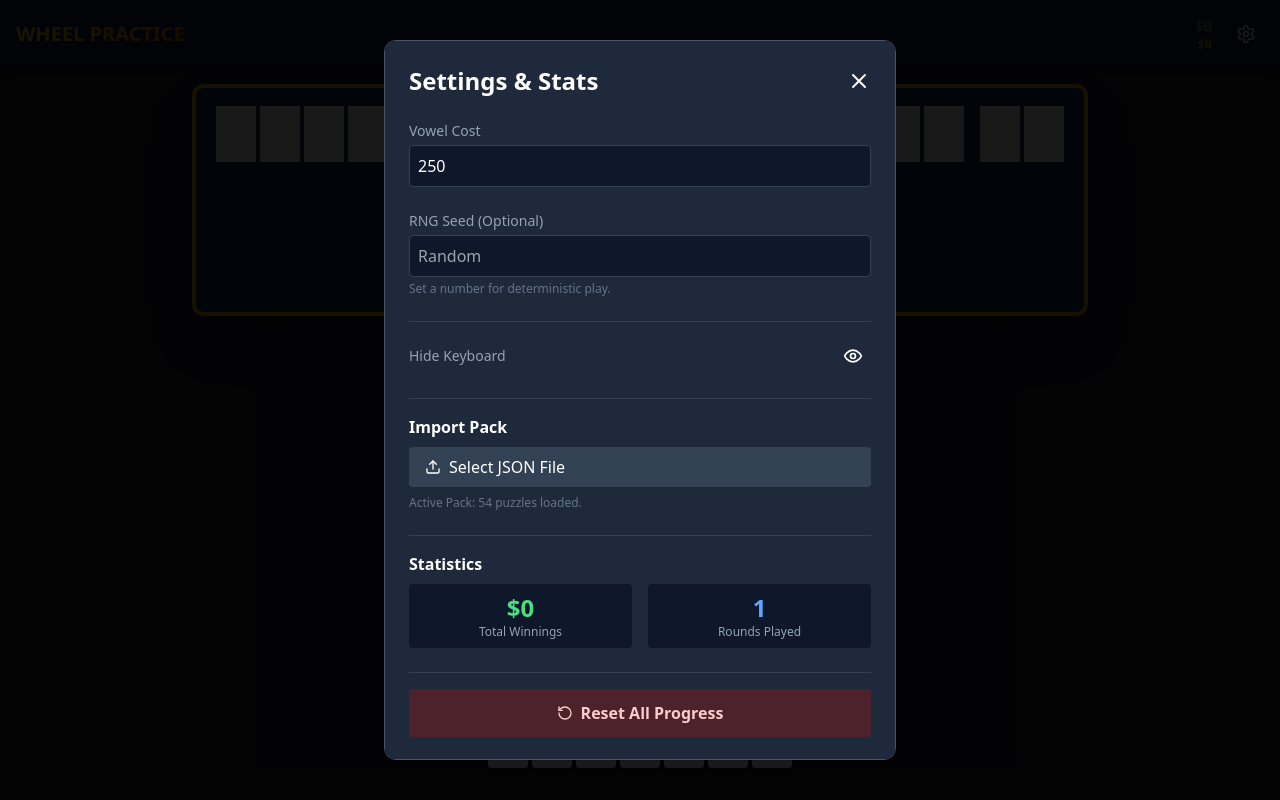
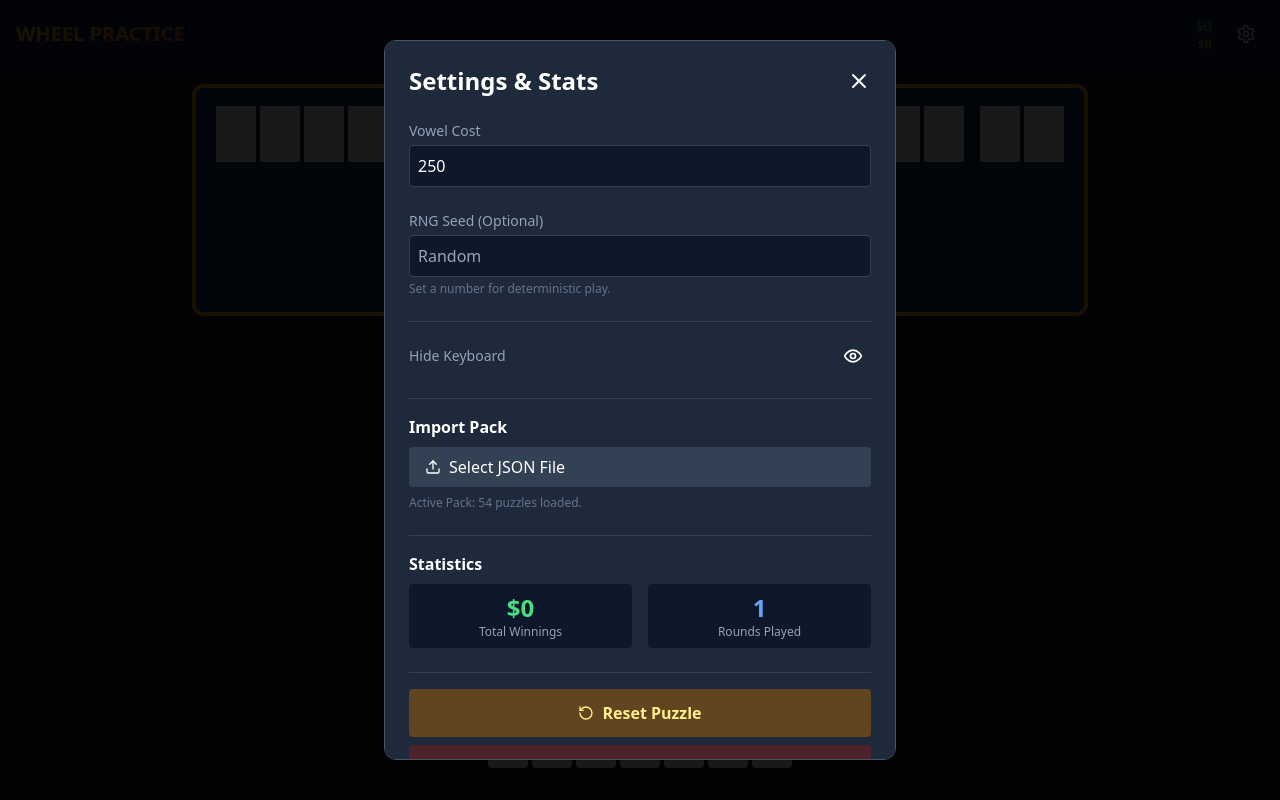
Before and after one commit to sjarmak/WheelOfFortune, a React (Vite) app in the folder app/: page / in a window 1280 px wide. Both pictures are taken after a click on the button 1246 px from the left and 34 px from the top of the page. Built offline with nearby package versions, Linux system fonts and the light colour scheme; the HTML template or start-up script is replaced by a standard one.

Commit message:
Add Reset Puzzle button to settings for debugging

```diff
--- a/app/src/App.tsx
+++ b/app/src/App.tsx
@@ -329,7 +329,16 @@ function App() {
                    </div>
                 </div>
 
-                <div className="border-t border-slate-700 pt-4">
+                <div className="border-t border-slate-700 pt-4 space-y-2">
+                   <button
+                      onClick={() => {
+                         nextRound();
+                         setShowSettings(false);
+                      }}
+                      className="w-full py-3 bg-yellow-700/50 text-yellow-200 rounded font-bold hover:bg-yellow-700 transition-colors flex items-center justify-center gap-2"
+                    >
+                      <RotateCcw size={16} /> Reset Puzzle
+                    </button>
                    <button
                       onClick={() => {
                          dispatch({ type: 'RESET_GAME' });
```
Lines whose indentation alone changed are shown as unchanged.
